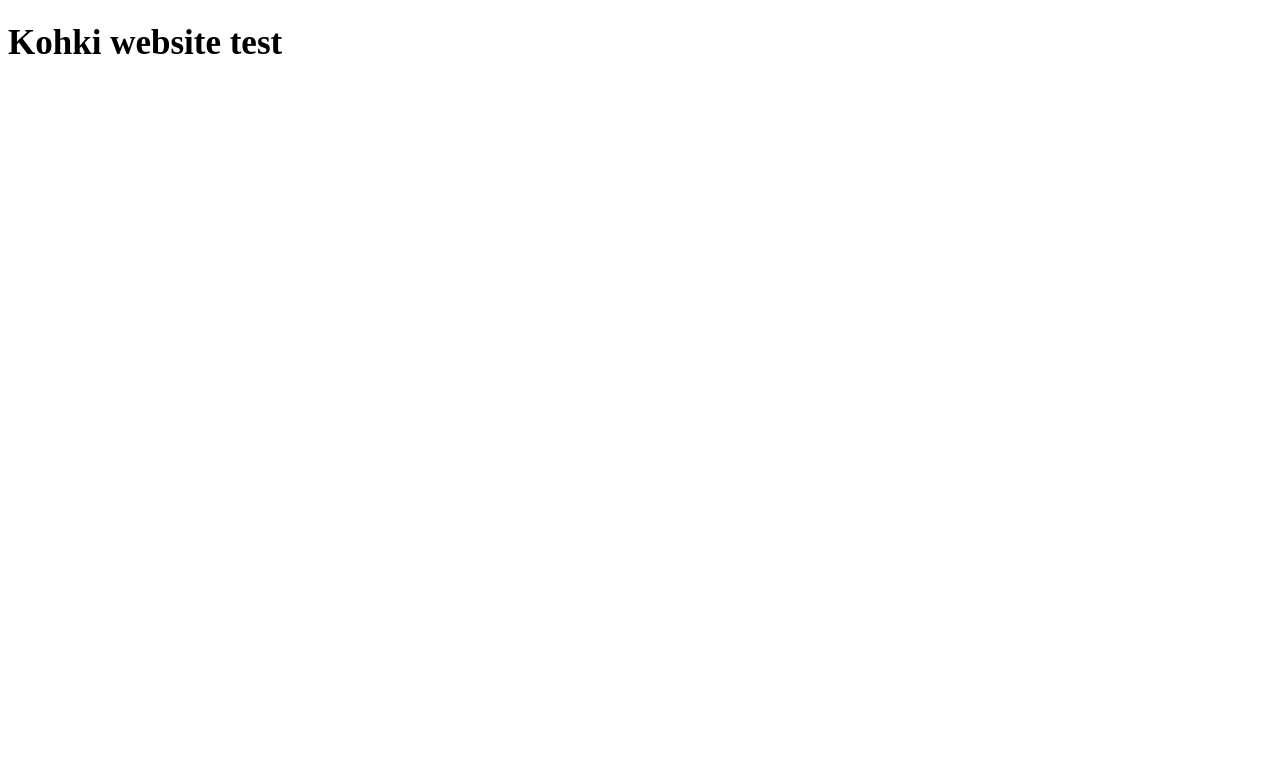
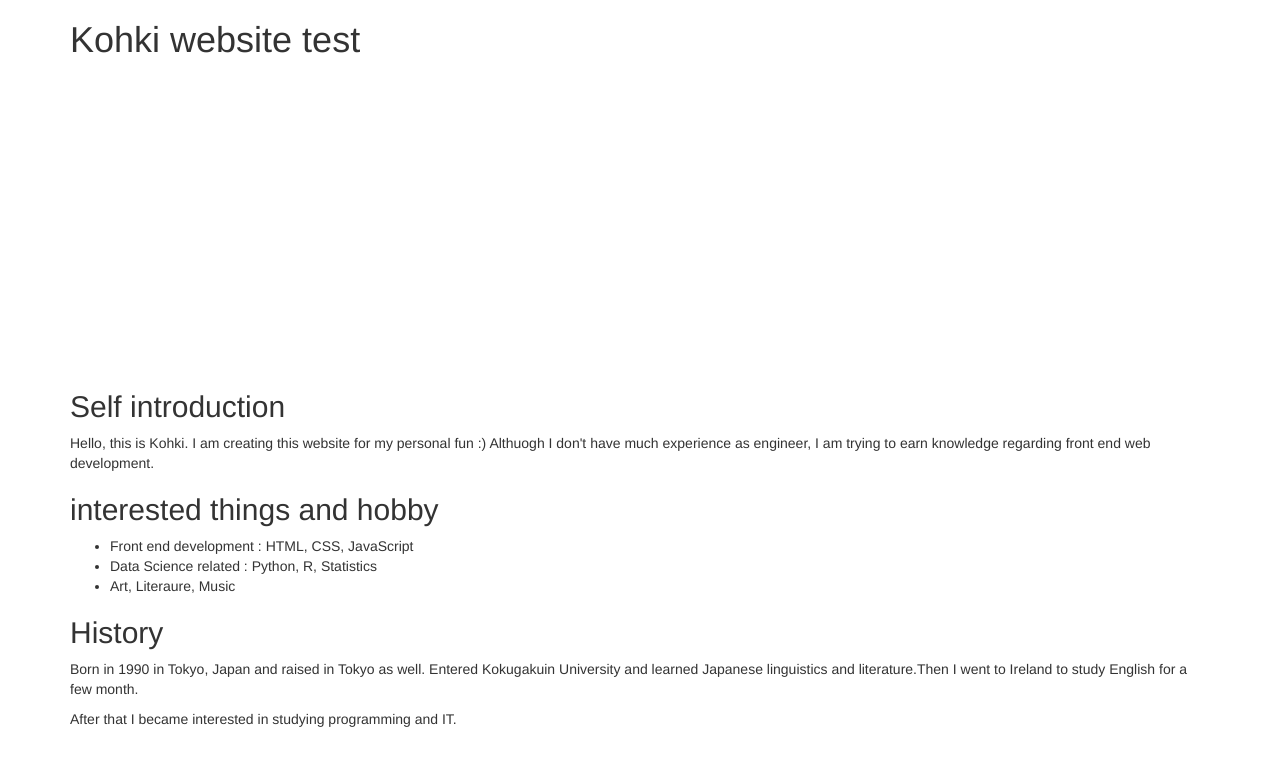
Before and after one commit to kohki1234/Kohki-Personal, a plain HTML site: page Kohki_personal_project/index.html in a window 1280 px wide. Drawn offline with nearby package versions, Linux system fonts and the light colour scheme.

Commit message:
Update index.html

```diff
--- a/Kohki_personal_project/index.html
+++ b/Kohki_personal_project/index.html
@@ -6,12 +6,62 @@
 		<meta http-equiv="X-UA-Compatible" content="ie=edge">
 		<script type="text/javascript" src="js/app.js"></script>
 		<link rel="stylesheet" type="text/css" href="css/style.css">
+		<!-- Latest compiled and minified CSS -->
+		<link rel="stylesheet" href="https://maxcdn.bootstrapcdn.com/bootstrap/3.3.7/css/bootstrap.min.css" integrity="sha384-BVYiiSIFeK1dGmJRAkycuHAHRg32OmUcww7on3RYdg4Va+PmSTsz/K68vbdEjh4u" crossorigin="anonymous">
+		<!-- Optional theme -->
+		<link rel="stylesheet" href="https://maxcdn.bootstrapcdn.com/bootstrap/3.3.7/css/bootstrap-theme.min.css" integrity="sha384-rHyoN1iRsVXV4nD0JutlnGaslCJuC7uwjduW9SVrLvRYooPp2bWYgmgJQIXwl/Sp" crossorigin="anonymous">
+		<!-- Latest compiled and minified JavaScript -->
+		<script src="https://maxcdn.bootstrapcdn.com/bootstrap/3.3.7/js/bootstrap.min.js" integrity="sha384-Tc5IQib027qvyjSMfHjOMaLkfuWVxZxUPnCJA7l2mCWNIpG9mGCD8wGNIcPD7Txa" crossorigin="anonymous"></script>
 		<title> Kohki website </title>
 	</head>
+	<div class="container">
 
+		<header>
+
+			<h1 class="title">Kohki website test</h1>
+		</div>
+		<div class="row">
+			<div class="background">
+				<p class="nothing">a</p>
+				<p class="nothing">a</p>
+				<p class="nothing">a</p>
+				<p class="nothing">a</p>
+				<p class="nothing">a</p>
+				<p class="nothing">a</p>
+				<p class="nothing">a</p>
+				<p class="nothing">a</p>
+				<p class="nothing">a</p>
+				<p class="nothing">a</p>
+			</div>
+		</header>
+
+		<div class="container">
 			<body>
-	<h1>Kohki website test</h1>
+				<div class="introduction">
+					<h2>Self introduction</h2>
+					<p>
+						Hello, this is Kohki. I am creating this website for my personal fun :)
+						Althuogh I don't have much experience as engineer, I am trying to earn knowledge regarding front end web development.
+					</p>
+					<h2>interested things and hobby  </h2>
+					<ul>
+						<li>Front end development : HTML, CSS, JavaScript</li>
+						<li>Data Science related : Python, R, Statistics</li>
+						<li>Art, Literaure, Music</li>
+					</ul>
+					<h2>History</h2>
+					<p>
+						Born in 1990 in Tokyo, Japan and raised in Tokyo as well.
+						Entered Kokugakuin University and learned Japanese linguistics and literature.Then I went to Ireland to study English for a few month.
+					</p>
+					<p>
+						After that I became interested in studying programming and IT.
+					</p>
 
+				</div>
 
 			</body>
+		</div>
+	</div>
+</div>
 </html>
```
Lines whose indentation alone changed are shown as unchanged.
